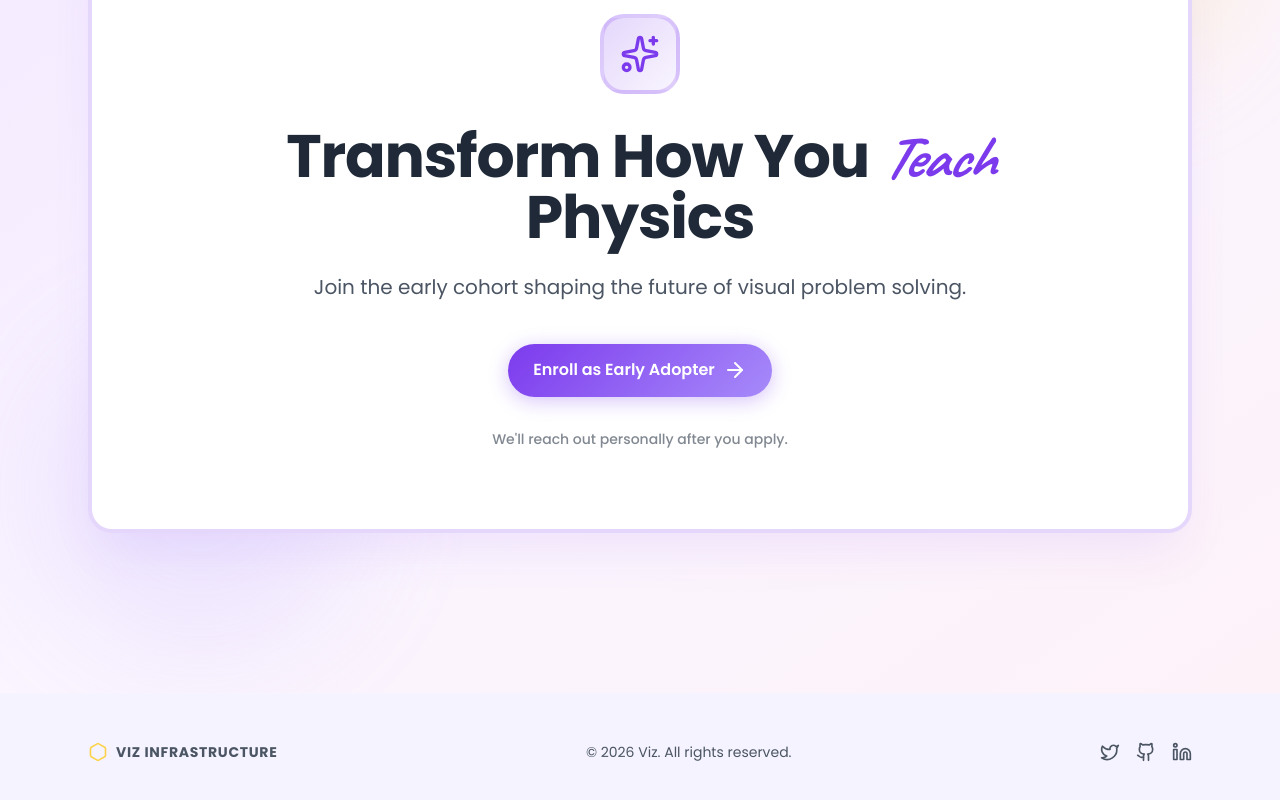
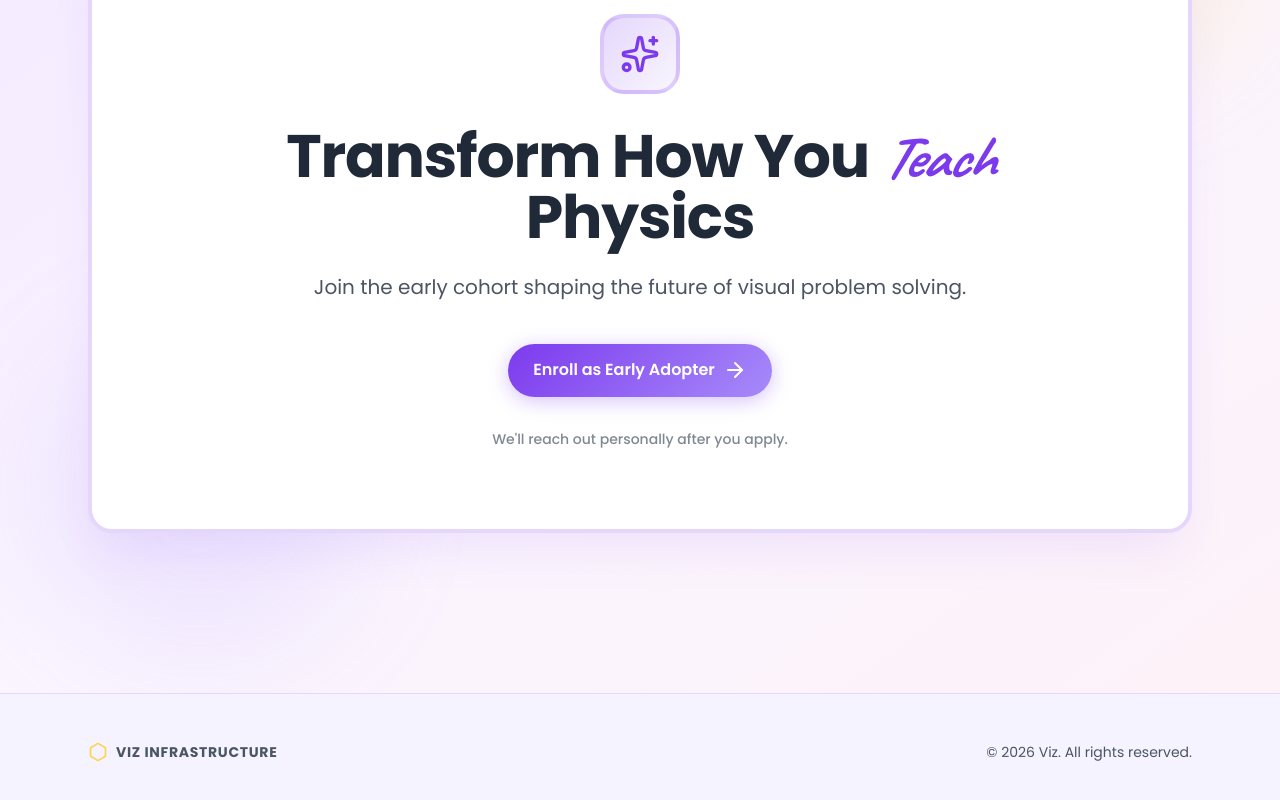
Before and after one commit to sparked-viz/viz-landingpage, a React (Vite) app: page / in a window 1280 px wide. Shown: the part 4355-5155 px from the top of the page. Built offline with nearby package versions, Linux system fonts and the light colour scheme.

Commit message:
Remove social media icons from footer

```diff
--- a/src/components/Footer.tsx
+++ b/src/components/Footer.tsx
@@ -1,9 +1,9 @@
 import React from 'react';
-import { Hexagon, Twitter, Github, Linkedin } from 'lucide-react';
+import { Hexagon } from 'lucide-react';
 
 export const Footer: React.FC = () => {
     return (
-        <footer className="py-12 border-t border-white/5 bg-bg">
+        <footer className="py-12 border-t border-purple-200 bg-bg">
             <div className="container flex flex-col md:flex-row justify-between items-center gap-6">
                 <div className="flex items-center gap-2">
                     <Hexagon className="w-5 h-5 text-secondary" />
@@ -13,14 +13,6 @@ export const Footer: React.FC = () => {
                 <div className="text-dim text-sm">
                     &copy; {new Date().getFullYear()} Viz. All rights reserved.
                 </div>
-
-                <div className="flex gap-4">
-                    {[Twitter, Github, Linkedin].map((Icon, i) => (
-                        <a key={i} href="#" className="text-dim hover:text-white transition-colors">
-                            <Icon className="w-5 h-5" />
-                        </a>
-                    ))}
-                </div>
             </div>
         </footer>
     );
```
